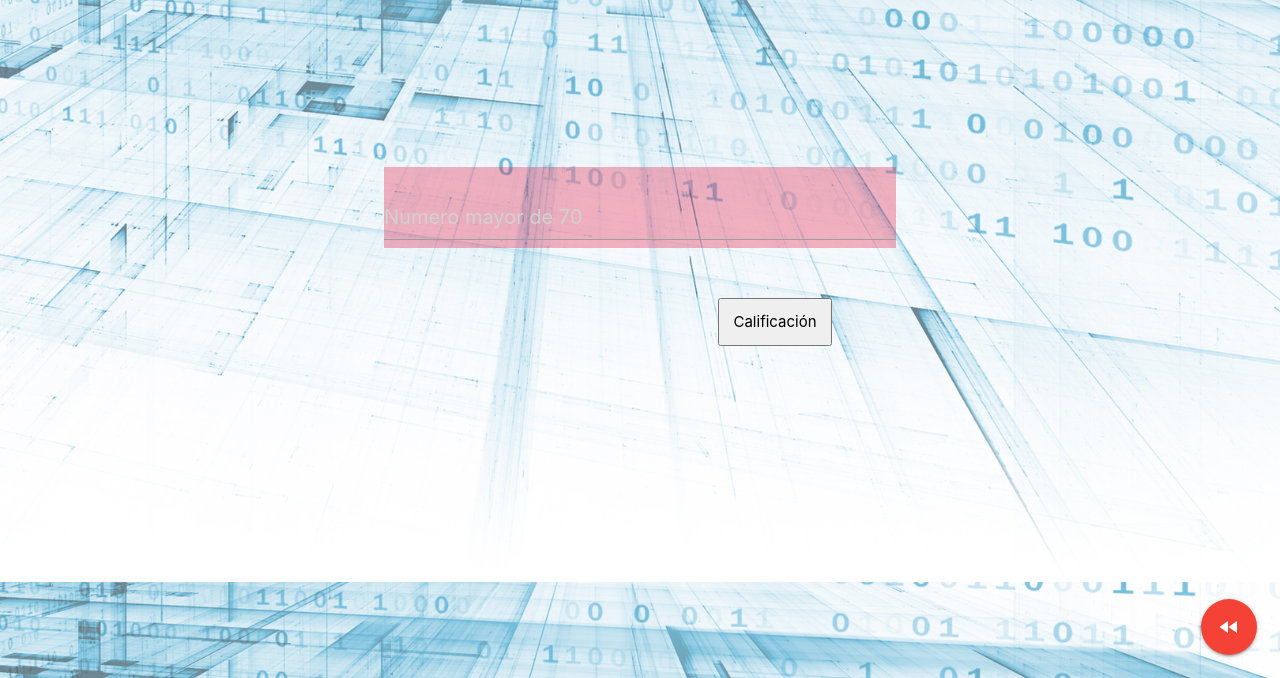
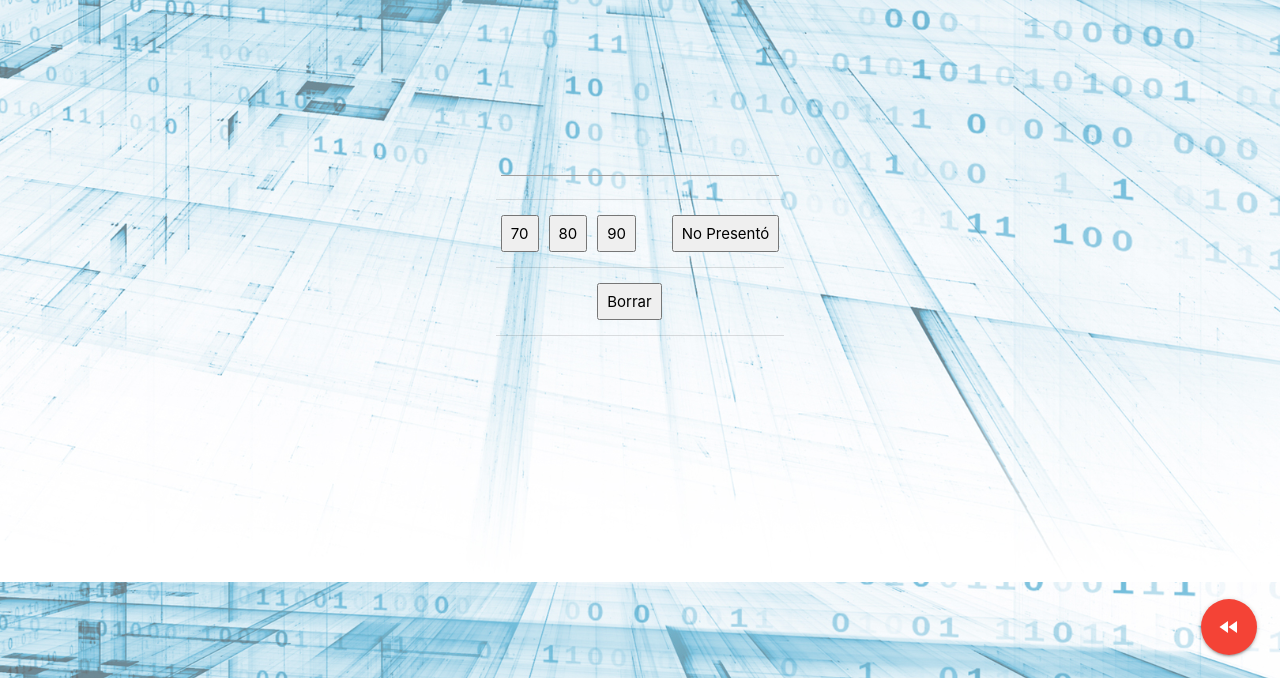
Before and after one commit to avanegasp/calculadorasUC, a plain HTML site: page grades.html in a window 1280 px wide. Shown: the part 122-800 px from the top of the page. Drawn offline with nearby package versions, Linux system fonts and the light colour scheme.

Commit message:
Grade calculator ready

```diff
--- a/css/grades.css
+++ b/css/grades.css
@@ -40,6 +40,15 @@ header {
 }
 
 /*comienzo grades*/
+table{
+  width: 20%;
+  margin: auto;
+}
+
+input{
+  padding: 8px;
+}
+
 .grades{
   background: rgba(227, 7, 54, 0.3);
   margin: auto;
--- a/grades.html
+++ b/grades.html
@@ -38,14 +38,31 @@
           </div>
       </div>
 
-      <section class="grades">
-        <input id="numero" type="number" placeholder="Numero mayor de 70">
-      </section>
-      <div class="boton">
-      <button onclick="grades()">
-        Calificación
-      </button>
-      </div>
+      <form name= "fo" action="">
+        <br>
+        <br>
+        <br>
+          <table>
+            <tr>
+              <td colspan="5"><input type="text" name="valores" id="valores" onkeypress=""></td>
+            </tr>
+
+            <tr>
+              <td><input type="button" value="70" id="setenta" onclick="setentas()"></td>
+              <td><input type="button" value="80" id="ochenta" onclick="ochentas()"></td>
+              <td><input type="button" value="90" id="noventa" onclick="noventas()"></td>
+              <td><input type="button" value="No Presentó" id="np" onclick="noPresento()"></td>
+            </tr>
+
+            <tr>
+              <td></td>
+              <td></td>
+              <td><input type="button" id="calificacion" value="Borrar" onclick="eliminar()"></td>
+            </tr>
+
+          </table>
+      </form>
+
 
       <script src="https://code.jquery.com/jquery-3.2.1.min.js" integrity="sha256-hwg4gsxgFZhOsEEamdOYGBf13FyQuiTwlAQgxVSNgt4="
       crossorigin="anonymous"></script>
--- a/js/grades.js
+++ b/js/grades.js
@@ -1,27 +1,24 @@
-/*
-  <!--El archivo grades.html representa un programa JavaScript
-  que calcula la letra asociada con una calificación numérica
-   proporcionada por el usuario. El programa generará la letra
-   apropiada basada en los siguientes parámetros:
 
+        function setentas(){
+          var numSetenta = document.getElementById("setenta").value//="Grado númerico C"
+          document.fo.valores.value = numSetenta="Grado númerico C";
+        };
 
-  A → grado numérico> = 90
-  B → grado numérico> = 80
-  C → grado numérico> = 70
-  NP → de lo contrario (No Presento)
-  */
+        function ochentas() {
+          var numOchenta = document.getElementById("ochenta").value//="Grado númerico B"
+          document.fo.valores.value = numOchenta="Grado númerico B";
+        };
 
+        function noventas() {
+          var numNoventa = document.getElementById("noventa").value//="Grado númerico A"
+          document.fo.valores.value = numNoventa="Grado númerico A";
+        };
 
-        function grades () {
-          var gradoNumerico = document.getElementById("numero").value
+        function noPresento() {
+          var noPresento = document.getElementById("np").value//="No presentó"
+          document.fo.valores.value = "No Presento";
+        };
 
-        if (gradoNumerico >= 90){
-          alert("Grado númerico A")
-        } else if (gradoNumerico >= 80 && gradoNumerico <= 89) {
-          alert("Grado númerico B")
-        } else if(gradoNumerico >= 70 && gradoNumerico <= 79){
-          alert("Grado númerico C")
-        } else {
-          alert("No presento NP")
-        }
-      };
+        function eliminar(){
+          document.fo.valores.value="";
+        };
```
